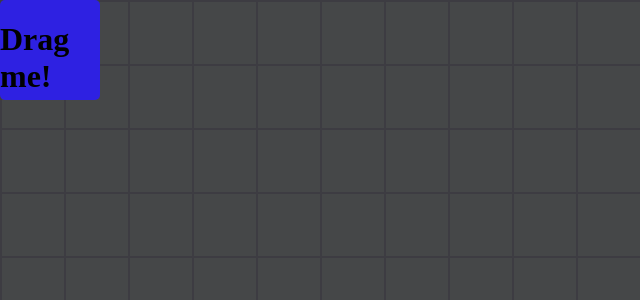
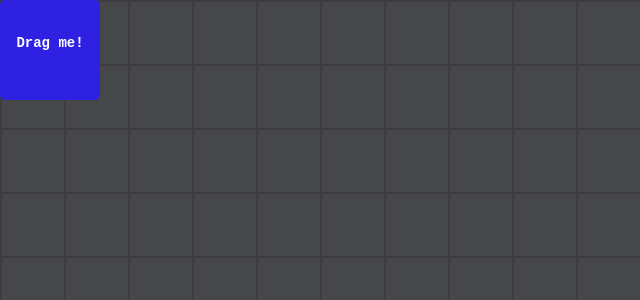
Before and after one commit to zofienora/draganddropv1, a React (Vite) app: page / in a window 1280 px wide. Shown: the top 300 px of the page, without its empty margins (0-640 px from the left). Built offline with nearby package versions, Linux system fonts and the light colour scheme.

Commit message:
changes font style

```diff
--- a/src/App.css
+++ b/src/App.css
@@ -15,3 +15,12 @@
   cursor: pointer;
   position: fixed;
 }
+
+#header {
+  color: white;
+  font-size: 7px;
+  text-align: center;
+  margin-top: 35px;
+  font-family: 'Courier New', Courier, monospace
+  ;
+}
```
